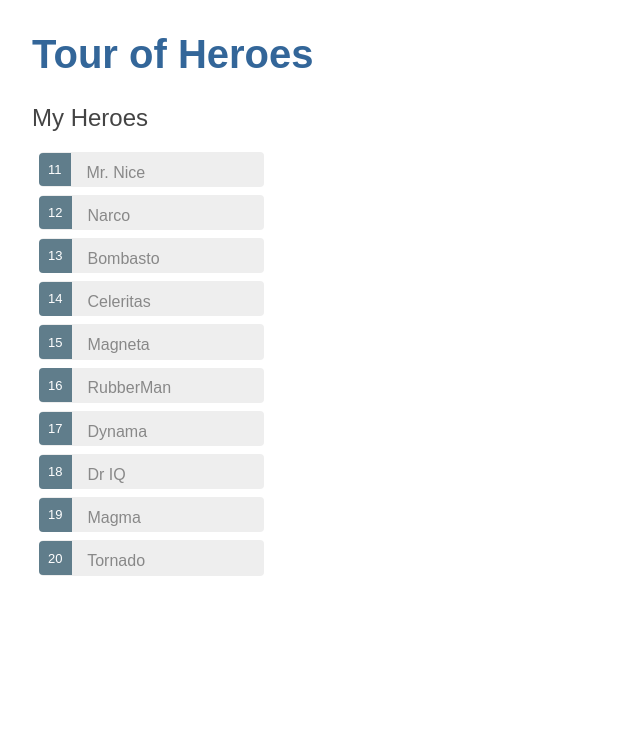
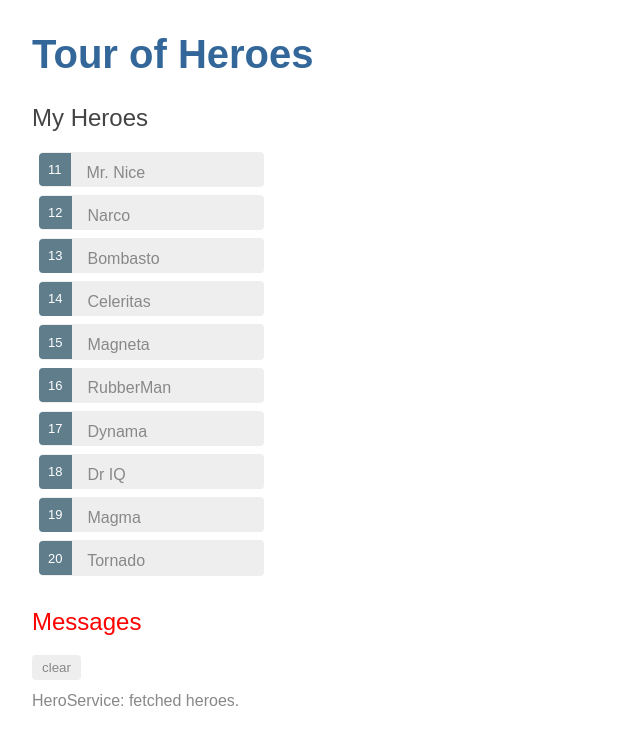
Before and after one commit to chenji336/angular-study, an Angular app: page / in a window 1280 px wide. Shown: the top 744 px of the page, without its empty margins (0-640 px from the left). Built offline with nearby package versions, Linux system fonts and the light colour scheme.

Commit message:
服务的使用
不在module中使用也可以全局引用，使用providerIn:root

```diff
--- a/src/app/app.component.html
+++ b/src/app/app.component.html
@@ -2,3 +2,4 @@
 
 <!-- 这里可以使用app-heroes,只要在app.module里面定义了就可以使用（不需要app.component里面定义） -->
 <app-heroes></app-heroes>
+<app-messages></app-messages>
--- a/src/app/app.module.ts
+++ b/src/app/app.module.ts
@@ -5,12 +5,14 @@
 import { AppComponent } from './app.component';
 import { HeroesComponent } from './heroes/heroes.component';
 import { HeroDetailComponent } from './hero-detail/hero-detail.component';
+import { MessagesComponent } from './messages/messages.component';
 
 @NgModule({
   declarations: [
     AppComponent,
     HeroesComponent,
     HeroDetailComponent,
+    MessagesComponent,
   ],
   imports: [
     BrowserModule,
--- /dev/null
+++ b/src/app/hero.service.ts
@@ -0,0 +1,27 @@
+import { Injectable } from '@angular/core';
+import { Observable, of } from 'rxjs'
+import { Hero } from './hero';
+import { HEROES } from './mock-heroes';
+import { MessageService } from './message.service'
+import { Temp } from './temp'
+
+@Injectable({
+  providedIn: 'root'
+})
+export class HeroService {
+
+  // constructor里面添加的数据默认是service。所以引用的服务需要带有provider
+  constructor(private messageService: MessageService) { }
+
+  getHeroes(): Observable<Hero[]> {
+    // 把service当作存储数据的地方了（这里添加了，在组件里面也可以访问到，因为是单一实例）
+    this.messageService.add('HeroService: fetched heroes.');
+
+    // 简单的类，别的地方在new出来就获取不到这里的数据（上面的服务可以哦）
+    const temp = new Temp()
+    temp.data = ['1']
+
+
+    return of(HEROES);
+  }
+}
--- a/src/app/heroes/heroes.component.ts
+++ b/src/app/heroes/heroes.component.ts
@@ -1,6 +1,6 @@
 import { Component, OnInit } from '@angular/core';
 import { Hero } from '../hero'
-import { HEROES } from '../mock-heroes'
+import { HeroService } from '../hero.service' // 不需要关系数据到底是怎么来的（模拟、http请求....）
 
 @Component({
   selector: 'app-heroes',
@@ -11,11 +11,17 @@
 
   selectedHero: Hero;
 
-  heroes = HEROES
+  heroes: Hero[];
 
-  constructor() { }
+  constructor(private heroService: HeroService) { }
 
   ngOnInit() {
+    this.heroService.getHeroes().subscribe(
+      heroes => this.heroes = heroes // 如果只有next可以这样处理
+      /* {
+        next: heroes => this.heroes = heroes
+      } */
+    );
   }
 
   onSelect(hero: Hero): void {
--- /dev/null
+++ b/src/app/message.service.ts
@@ -0,0 +1,19 @@
+import { Injectable } from '@angular/core';
+
+@Injectable({
+  providedIn: 'root'
+})
+export class MessageService {
+
+  messages: string[] = []
+
+  constructor() { }
+
+  add(message: string) {
+    this.messages.push(message)
+  }
+
+  clear() {
+    this.messages = []
+  }
+}
--- /dev/null
+++ b/src/app/messages/messages.component.css
@@ -0,0 +1,43 @@
+/* MessagesComponent's private CSS styles */
+
+h2 {
+    color: red;
+    font-family: Arial, Helvetica, sans-serif;
+    font-weight: lighter;
+}
+
+body {
+    margin: 2em;
+}
+
+body,
+input[text],
+button {
+    color: crimson;
+    font-family: Cambria, Georgia;
+}
+
+button.clear {
+    font-family: Arial;
+    background-color: #eee;
+    border: none;
+    padding: 5px 10px;
+    border-radius: 4px;
+    cursor: pointer;
+    cursor: hand;
+}
+
+button:hover {
+    background-color: #cfd8dc;
+}
+
+button:disabled {
+    background-color: #eee;
+    color: #aaa;
+    cursor: auto;
+}
+
+button.clear {
+    color: #888;
+    margin-bottom: 12px;
+}
--- /dev/null
+++ b/src/app/messages/messages.component.html
@@ -0,0 +1,8 @@
+<div *ngIf='messageService.messages.length'>
+
+  <h2>Messages</h2>
+  <button class='clear'
+          (click)='messageService.clear()'>clear</button>
+  <div *ngFor='let message of messageService.messages'>{{message}}</div>
+
+</div>
--- /dev/null
+++ b/src/app/messages/messages.component.ts
@@ -0,0 +1,17 @@
+import { Component, OnInit } from '@angular/core';
+import { MessageService } from '../message.service'
+
+@Component({
+  selector: 'app-messages',
+  templateUrl: './messages.component.html',
+  styleUrls: ['./messages.component.css']
+})
+export class MessagesComponent implements OnInit {
+
+  // 官网是说要写成public，html中才能调用（这里改成private也没影响）
+  constructor(private messageService: MessageService) { }
+
+  ngOnInit() {
+  }
+
+}
--- /dev/null
+++ b/src/app/temp.ts
@@ -0,0 +1,3 @@
+export class Temp {
+    data: string[] = []
+}
```
